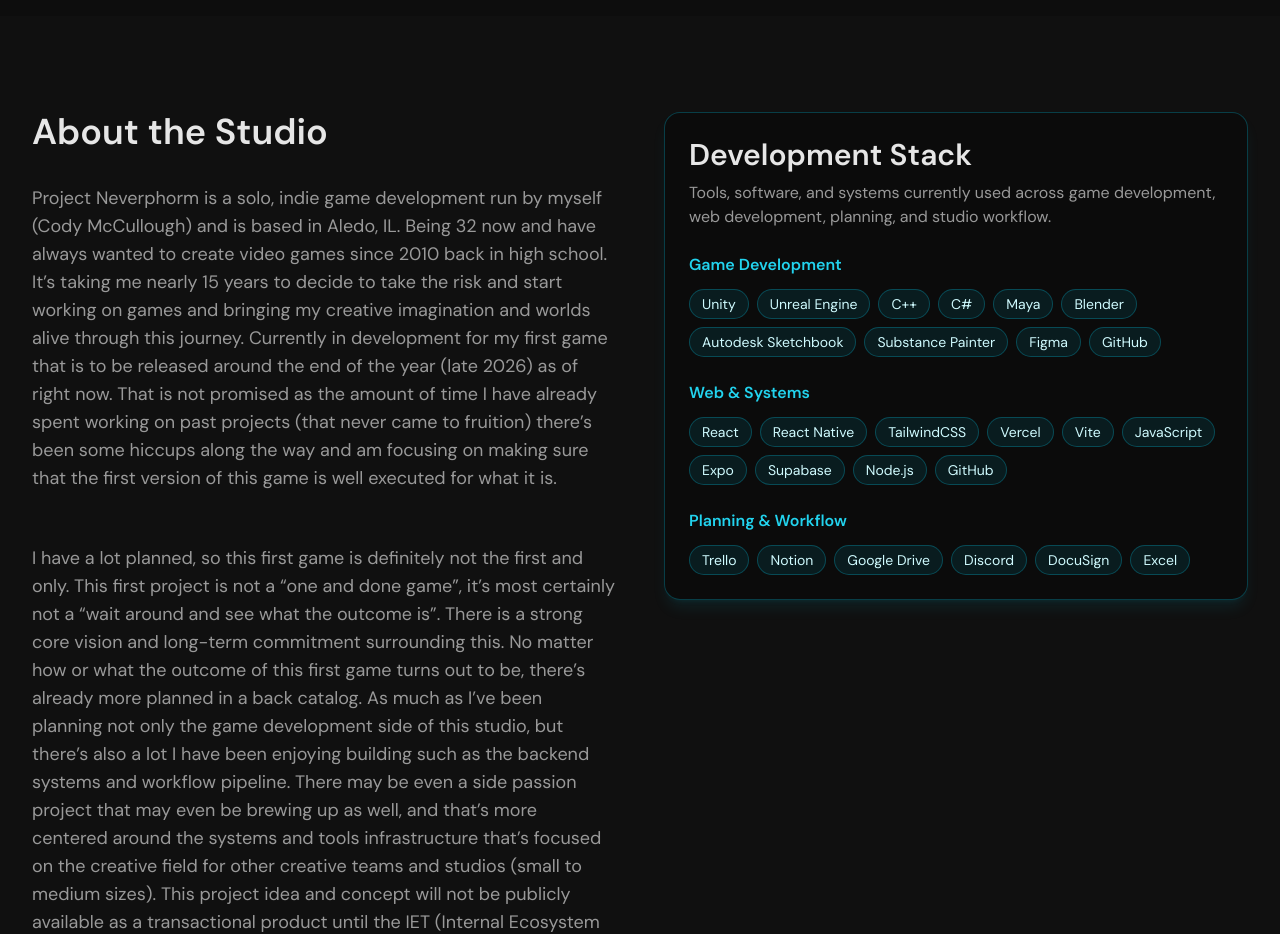
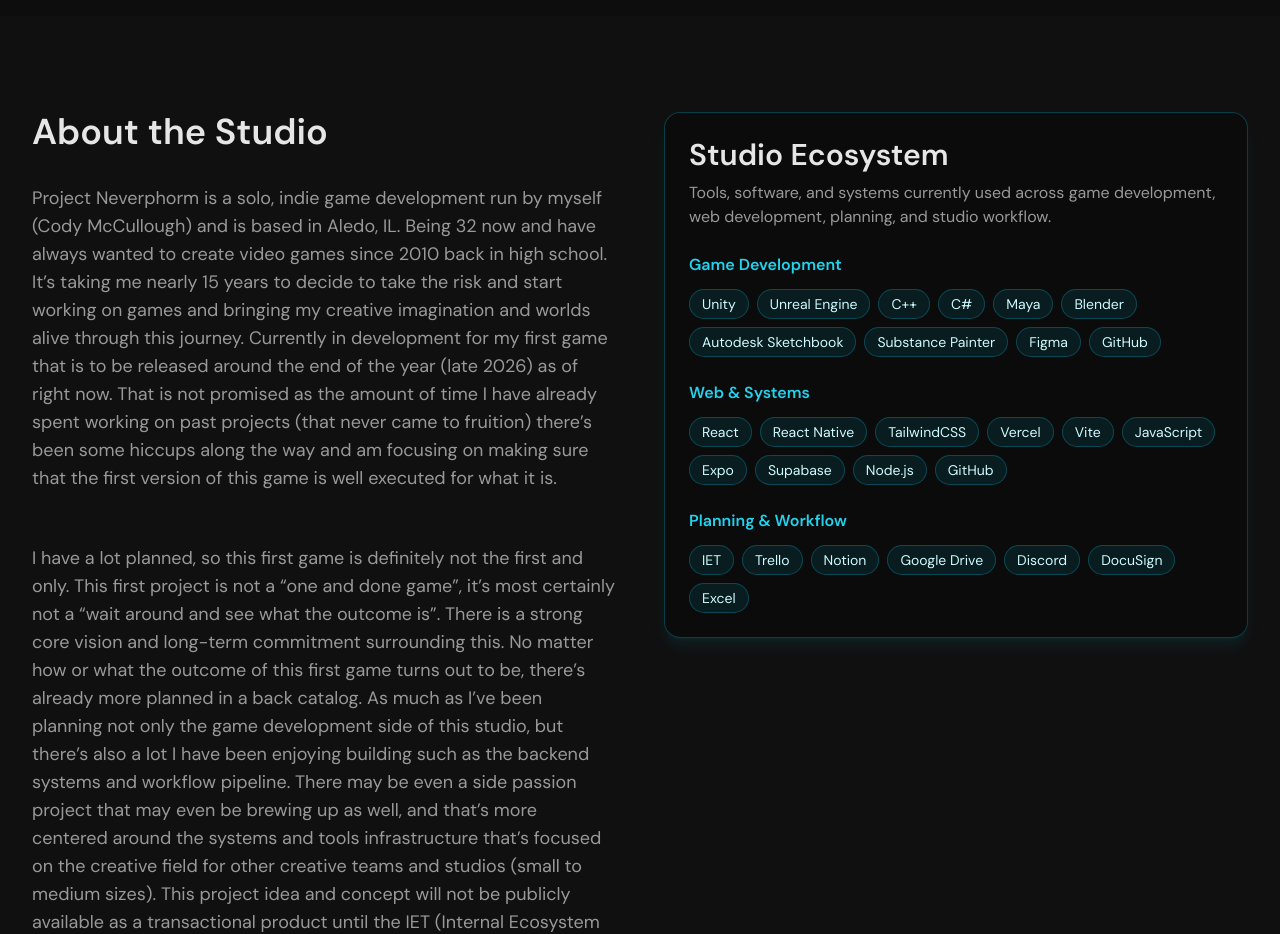
Before and after one commit to Minxci/neverphorm-site, a React (Vite) app in the folder apps/web/: page / in a window 1280 px wide. Shown: the part 1280-2214 px from the top of the page. Built offline with nearby package versions, Linux system fonts and the light colour scheme; the HTML template or start-up script is replaced by a standard one; what pocketbase would draw is missing.

Commit message:
devstack update 1.0.1

```diff
--- a/apps/web/src/pages/HomePage.jsx
+++ b/apps/web/src/pages/HomePage.jsx
@@ -34,7 +34,7 @@ const HomePage = () => {
   const devStack = {
     "Game Development": ["Unity", "Unreal Engine", "C++", "C#", "Maya", "Blender", "Autodesk Sketchbook", "Substance Painter", "Figma", "GitHub"],
     "Web & Systems": ["React", "React Native", "TailwindCSS", "Vercel", "Vite", "JavaScript", "Expo", "Supabase", "Node.js", "GitHub"],
-    "Planning & Workflow": ["Trello", "Notion", "Google Drive", "Discord", "DocuSign", "Excel"],
+    "Planning & Workflow": [ "IET", "Trello", "Notion", "Google Drive", "Discord", "DocuSign", "Excel"],
   };
 
   return <>
@@ -178,7 +178,7 @@ const HomePage = () => {
               className="rounded-2xl border border-cyan-500/30 bg-black/30 p-6 shadow-lg shadow-cyan-500/10"
             >
               <h2 className="text-2xl md:text-3xl font-semibold mb-2">
-                Development Stack
+                Studio Ecosystem
               </h2>
 
               <p className="text-muted-foreground mb-6">
```
